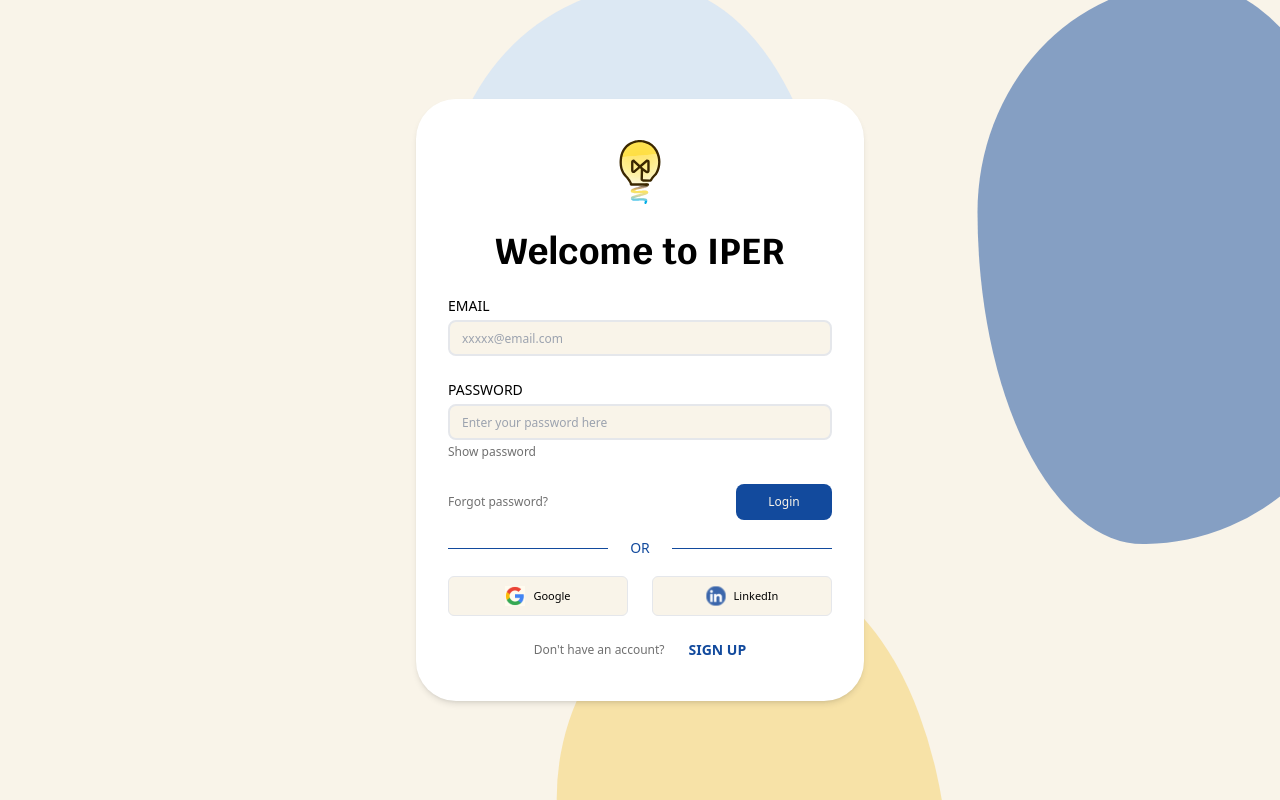
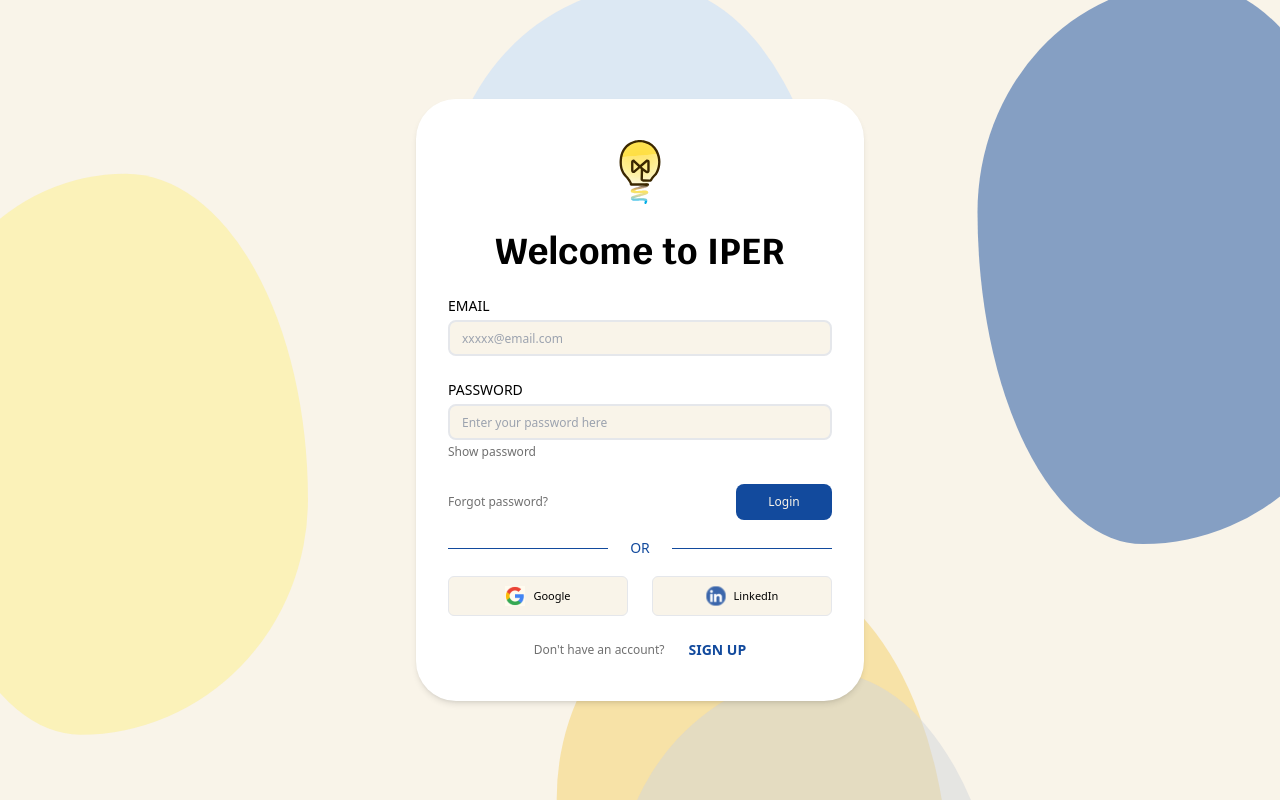
Before and after one commit to SHRmsks/local_alpha, a Next.js app in the folder frontend/: page /login in a window 1280 px wide. Built offline with nearby package versions, Linux system fonts and the light colour scheme; a web font is replaced by a local one.

Commit message:
added gray and yellow blobs

```diff
--- a/frontend/src/components/blobs/blobs.jsx
+++ b/frontend/src/components/blobs/blobs.jsx
@@ -217,6 +217,156 @@ export default function Blobs() {
                 ]}
                 className={"bg-blue-200"}
             />
+            <Blob
+                xValue={[
+                    "-5vw",
+                    "-10vw", // Down
+                    "-5vw", // Down
+                    "-10vw",
+                    "-5vw",
+                    "-10vw",
+                    "-5vw",
+                    "0vw",
+                    "5vw",
+                    "10vw",
+                    "20vw",
+                    "30vw",
+                    "40vw",
+                    "50vw",
+                    "60vw",
+                    "70vw",
+                    "80vw",
+                    "90vw", // Down
+                    "85vw", // Down
+                    "90vw", // Down
+                    "85vw", // Down
+                    "90vw", // Down
+                    "85vw", // Down
+                    "70vw",
+                    "60vw",
+                    "50vw",
+                    "40vw",
+                    "30vw",
+                    "20vw",
+                    "10vw",
+                    "5vw", // Down
+                    "-10vw", // Down
+                    "05vw", // Down
+                    "-10vw", // Down
+                    "-5vw", // Down
+                ]}
+                yValue={[
+                    "45vh", // UP
+                    "35vh", // UP
+                    "25vh", // UP
+                    "15vh",
+                    "5vh",
+                    "0vh", // UP
+                    "-5vh", // UP
+                    "-10vh",
+                    "-5vh",
+                    "-10vh",
+                    "-5vh",
+                    "0vh",
+                    "-5vh",
+                    "0vh",
+                    "-5vh",
+                    "0vh",
+                    "5vh",
+                    "0vh",
+                    "5vh",
+                    "20vh", // Down
+                    "35vh", // Down
+                    "50vh",
+                    "65vh", // Down
+                    "80vh", // Down
+                    "90vh", // Down
+                    "85vh",
+                    "80vh",
+                    "85vh",
+                    "80vh",
+                    "85vh",
+                    "80vh",
+                    "85vh",
+                    "75vh", // UP
+                    "60vh", // UP
+                    "45vh",
+                ]}
+                className={"bg-yellow-200"}
+            />
+            <Blob
+                xValue={[
+                    "70vw",
+                    "60vw",
+                    "50vw",
+                    "40vw",
+                    "30vw",
+                    "20vw",
+                    "10vw",
+                    "5vw",
+                    "0vw",
+                    "-5vw",
+                    "-10vw",
+                    "-5vw",
+                    "-10vw",
+                    "-5vw",
+                    "-10vw",
+                    "-10vw",
+                    "-5vw",
+                    "5vw",
+                    "10vw",
+                    "20vw",
+                    "30vw",
+                    "40vw",
+                    "50vw",
+                    "60vw",
+                    "70vw",
+                    "85vw",
+                    "90vw",
+                    "85vw",
+                    "90vw",
+                    "85vw",
+                    "90vw",
+                    "80vw",
+                    "70vw",
+                ]}
+                yValue={[
+                    "60vh", // UP
+                    "75vh", // UP
+                    "85vh",
+                    "80vh",
+                    "85vh",
+                    "80vh",
+                    "85vh",
+                    "80vh",
+                    "85vh",
+                    "90vh", // Down
+                    "80vh", // Down
+                    "65vh", // Down
+                    "50vh",
+                    "35vh", // Down
+                    "20vh", // Down
+                    "5vh",
+                    "0vh",
+                    "5vh",
+                    "0vh",
+                    "-5vh",
+                    "0vh",
+                    "-5vh",
+                    "0vh",
+                    "-5vh",
+                    "-10vh",
+                    "-5vh",
+                    "0vh", // UP
+                    "5vh",
+                    "15vh",
+                    "25vh", // UP
+                    "35vh", // UP
+                    "45vh", // UP
+                    "60vh",
+                ]}
+                className={"bg-gray-300"}
+            />
         </div>
     );
 }
```
